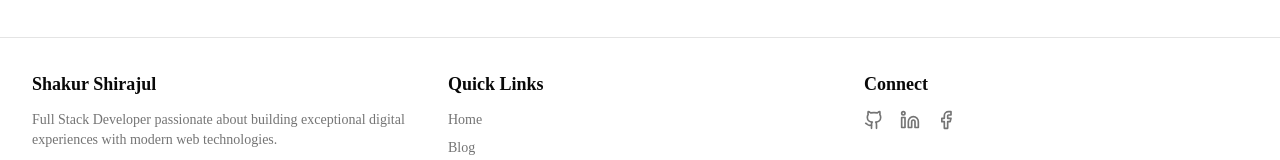
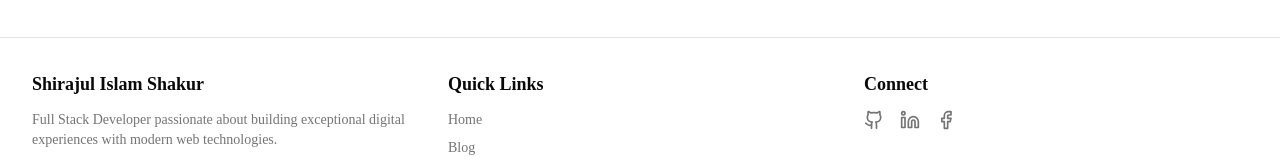
Before and after one commit to shakurShirajul/portfolio, a Next.js app: page / in a window 1280 px wide. Shown: the part 1215-1375 px from the top of the page. Built offline with nearby package versions, Linux system fonts and the light colour scheme.

Commit message:
fix: update name format in footer component for consistency

```diff
--- a/components/shared/footer.tsx
+++ b/components/shared/footer.tsx
@@ -17,7 +17,7 @@
         <div className="grid grid-cols-1 md:grid-cols-3 gap-8">
           {/* About Section */}
           <div className="space-y-3">
-            <h3 className="text-lg font-semibold">Shakur Shirajul</h3>
+            <h3 className="text-lg font-semibold">Shirajul Islam Shakur</h3>
             <p className="text-sm text-muted-foreground">
               Full Stack Developer passionate about building exceptional digital experiences with modern web technologies.
             </p>
```
